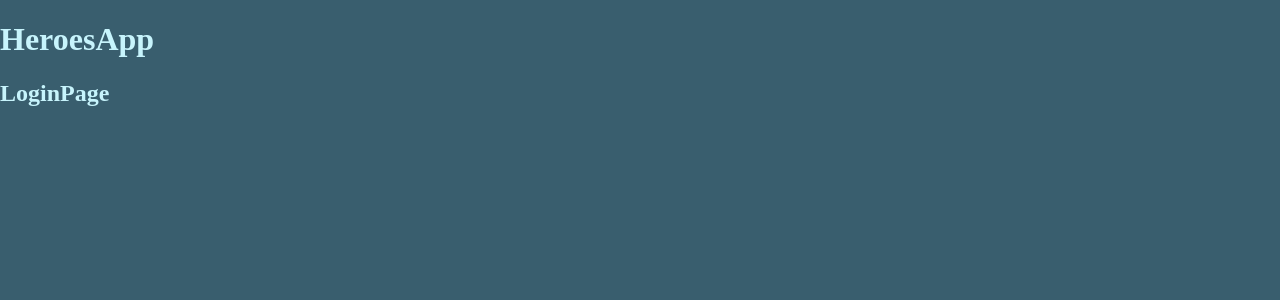
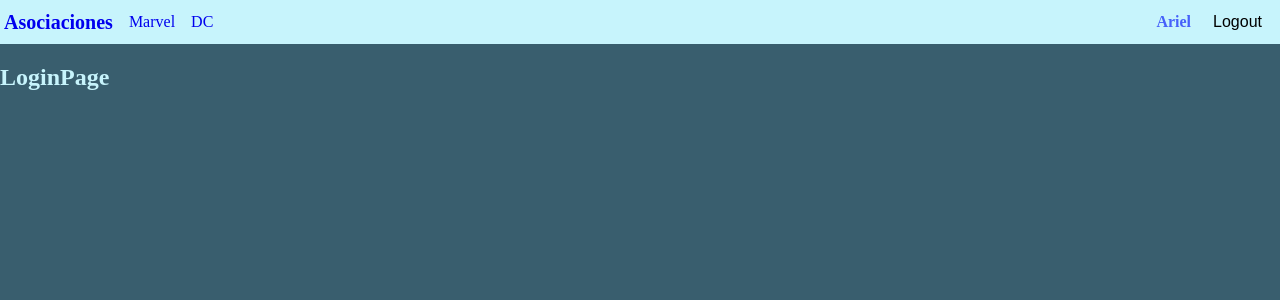
Before and after one commit to Ariel2911/heroes-spa, a React (Vite) app: page /login in a window 1280 px wide. Shown: the top 300 px of the page. Built offline with nearby package versions, Linux system fonts and the light colour scheme.

Commit message:
Agrega el <Navbar />

```diff
--- a/src/HeroesApp.jsx
+++ b/src/HeroesApp.jsx
@@ -3,7 +3,6 @@
 export const HeroesApp = () => {
   return (
     <>
-      <h1>HeroesApp</h1>
       <AppRouter />
     </>
   );
--- a/src/router/AppRouter.jsx
+++ b/src/router/AppRouter.jsx
@@ -2,10 +2,12 @@
 import { MarvelPage } from '../heroes/pages/MarvelPage';
 import { DcPage } from '../heroes/pages/DcPage';
 import { LoginPage } from '../auth/pages/LoginPage';
+import { Navbar } from '../ui';
 
 export const AppRouter = () => {
   return (
     <>
+      <Navbar />
       <Routes>
         <Route path="marvel" element={<MarvelPage />} />
         <Route path="dc" element={<DcPage />} />
--- /dev/null
+++ b/src/ui/components/Navbar.jsx
@@ -0,0 +1,40 @@
+import { Link, NavLink } from 'react-router-dom';
+
+export const Navbar = () => {
+  return (
+    <nav className="navbar navbar-expand-sm navbar-dark bg-dark">
+      <Link className="navbar-brand" to="/">
+        Asociaciones
+      </Link>
+
+      <div className="navbar-collapse">
+        <div className="menu__list">
+          <NavLink
+            className={({ isActive }) =>
+              `nav-item nav-link ${isActive ? 'active' : ''}`
+            }
+            to="/marvel"
+          >
+            Marvel
+          </NavLink>
+
+          <NavLink
+            className={({ isActive }) =>
+              `nav-item nav-link ${isActive ? 'active' : ''}`
+            }
+            to="/dc"
+          >
+            DC
+          </NavLink>
+        </div>
+      </div>
+
+      <div className="navbar-collapse collapse w-100 order-3 dual-collapse2 d-flex justify-content-end">
+        <ul className="navbar-nav ml-auto">
+          <span className="nav-item nav-link text-prymary">Ariel</span>
+          <button className="nav-item nav-link btn">Logout</button>
+        </ul>
+      </div>
+    </nav>
+  );
+};
--- /dev/null
+++ b/src/ui/components/index.js
@@ -0,0 +1 @@
+export * from './Navbar';
--- /dev/null
+++ b/src/ui/index.js
@@ -0,0 +1 @@
+export * from './components'
```
